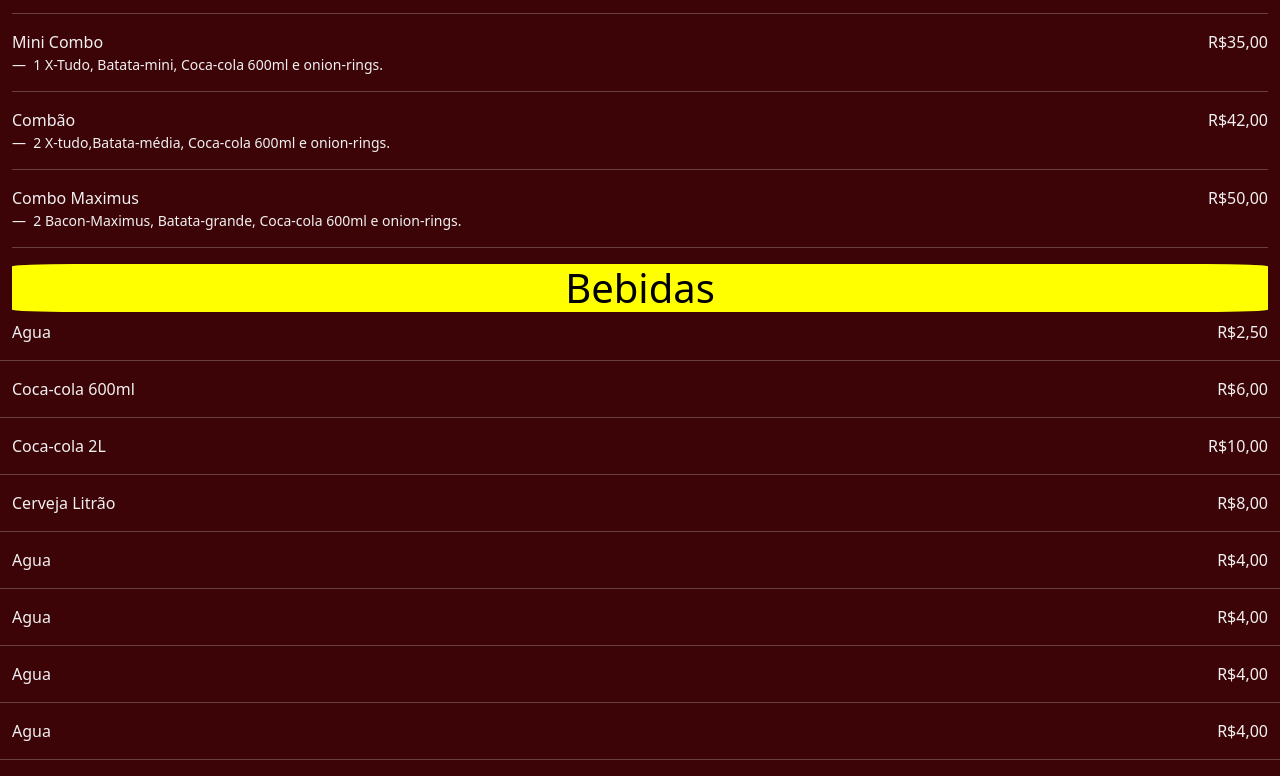
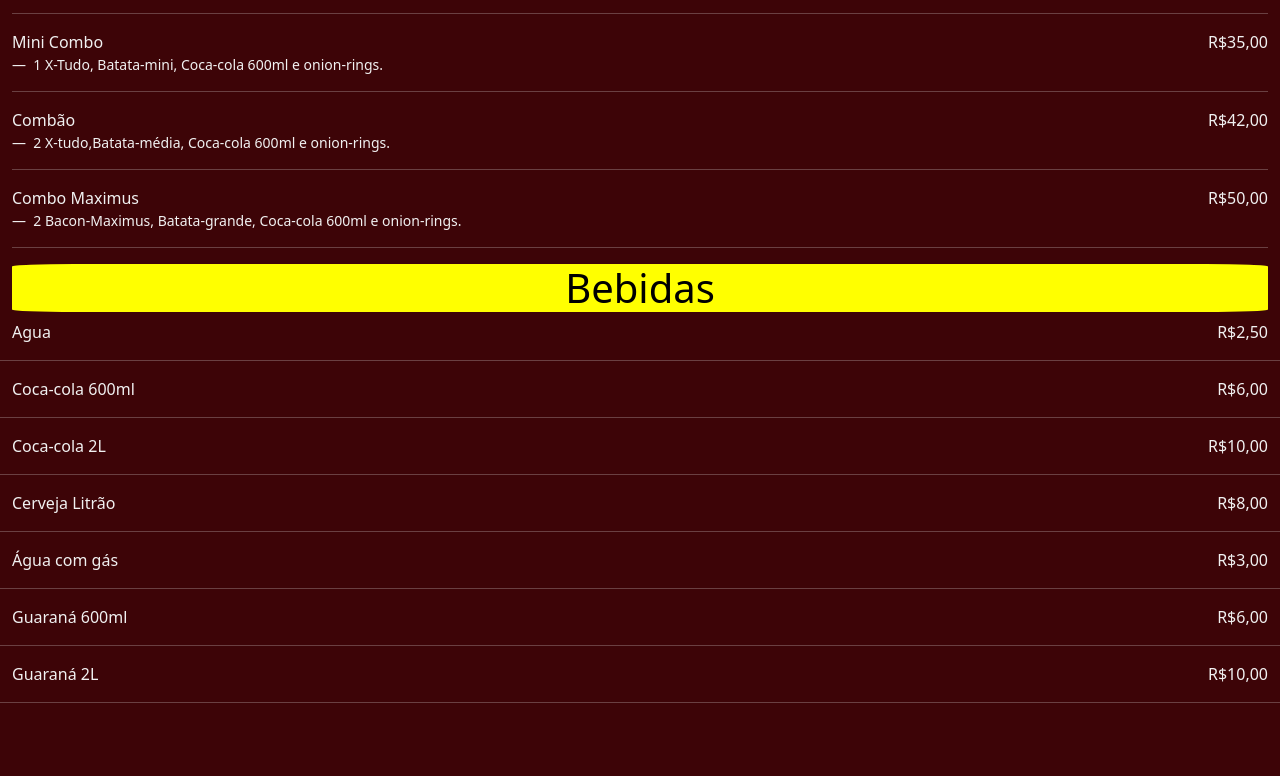
Before and after one commit to IgrAlves/hamburguer, a plain HTML site: page cardapio.html in a window 1280 px wide. Shown: the part 496-1272 px from the top of the page. After the commit the page ends 1215 px from the top, so only its background shows below. Drawn offline with nearby package versions, Linux system fonts and the light colour scheme.

Commit message:
hamburguer

```diff
--- a/hamburguer/cardapio.html
+++ b/cardapio.html
@@ -189,37 +189,28 @@
 				</div>
 				<div class="color row">
 					<div class="col-6">
-						<p>Agua</p>
+						<p>Água com gás</p>
 					</div>
 					<div class="col-6">
-						<p class="text-end color">R$4,00</p>
+						<p class="text-end color">R$3,00</p>
 					</div>
 					<hr>
 				</div>
 				<div class="color row">
 					<div class="col-6">
-						<p>Agua</p>
+						<p>Guaraná 600ml</p>
 					</div>
 					<div class="col-6">
-						<p class="text-end color">R$4,00</p>
+						<p class="text-end color">R$6,00</p>
 					</div>
 					<hr>
 				</div>
 				<div class="color row">
 					<div class="col-6">
-						<p>Agua</p>
+						<p>Guaraná 2L</p>
 					</div>
 					<div class="col-6">
-						<p class="text-end color">R$4,00</p>
-					</div>
-					<hr>
-				</div>
-				<div class="color row">
-					<div class="col-6">
-						<p>Agua</p>
-					</div>
-					<div class="col-6">
-						<p class="text-end color">R$4,00</p>
+						<p class="text-end color">R$10,00</p>
 					</div>
 					<hr>
 				</div>
```
Also changed, not shown: assets/img/banner.jpg (renamed from hamburguer/assets/img/banner.jpg), assets/img/capa.jpg (renamed from hamburguer/assets/img/capa.jpg), assets/img/cardapio.jpg (renamed from hamburguer/assets/img/cardapio.jpg), assets/img/teste2.jpg (renamed from hamburguer/assets/img/teste2.jpg), index.html (renamed from hamburguer/index.html), 12 other files.
